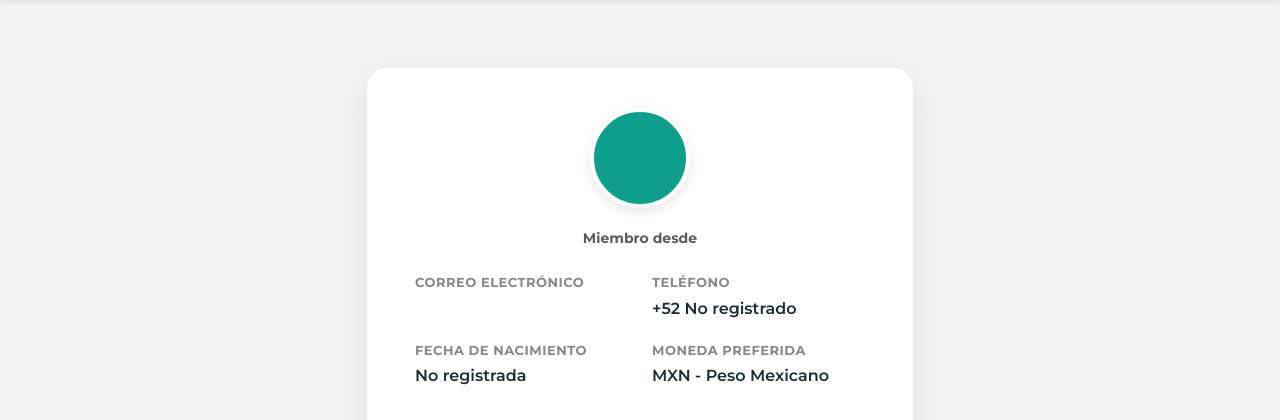
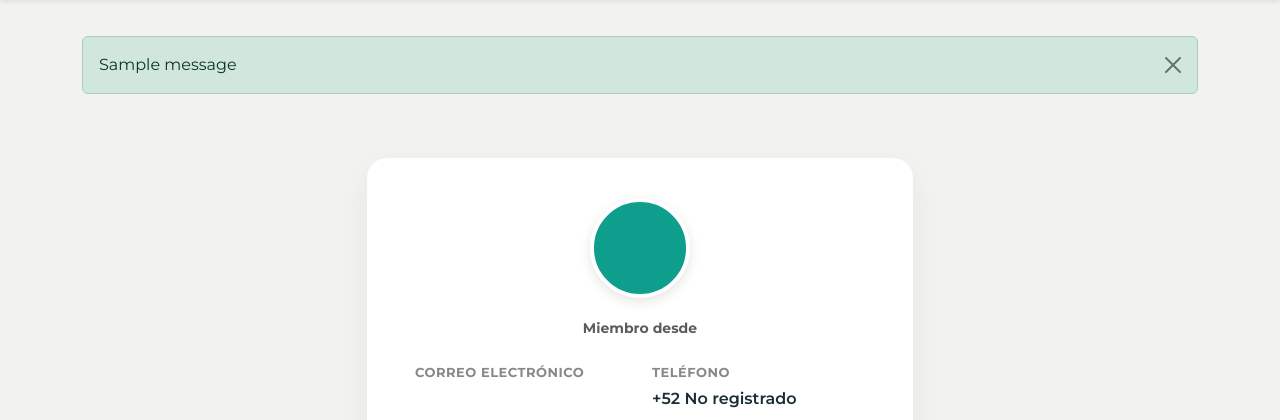
Before and after one commit to HecRod56/Faro-del-viajero, a Django app: page /perfil/ in a window 1280 px wide. Shown: the part 80-500 px from the top of the page. Run offline with Django 5.2, Linux system fonts and the light colour scheme; tables that the repository leaves empty hold one stand-in row (values such as "Sample post"); one stand-in notice (Sample message) is shown.

Commit message:
[UPDATE] Modificación a settings y base para mostrar mensajes

```diff
--- a/apps/core/templates/core/base.html
+++ b/apps/core/templates/core/base.html
@@ -114,6 +114,16 @@
     {% endblock %}
 
     <main>
+        {% if messages %}
+        <div class="container mt-3">
+            {% for message in messages %}
+                <div class="alert alert-{{ message.tags }} alert-dismissible fade show" role="alert">
+                    {{ message }}
+                    <button type="button" class="btn-close" data-bs-dismiss="alert"></button>
+                </div>
+            {% endfor %}
+        </div>
+        {% endif %}
         {% block content %}
         {% endblock %}
     </main>
--- a/faro_del_viajero/settings.py
+++ b/faro_del_viajero/settings.py
@@ -14,6 +14,7 @@
 import os
 import sys
 from decouple import config, Csv
+from django.contrib.messages import constants as messages
 
 # Build paths inside the project like this: BASE_DIR / 'subdir'.
 BASE_DIR = Path(__file__).resolve().parent.parent
@@ -32,7 +33,10 @@
 
 ALLOWED_HOSTS = config('ALLOWED_HOSTS', default='localhost', cast=Csv())
 
-
+# Constante para mensajes de django
+MESSAGE_TAGS = {
+    messages.ERROR: 'danger',
+}
 
 # Application definition
 
```
